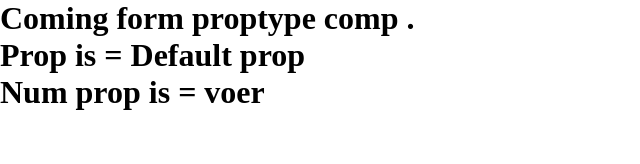
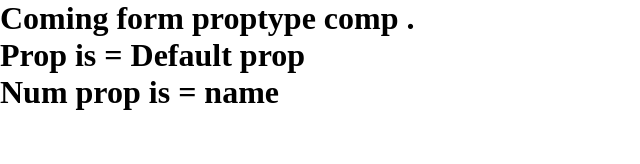
Before and after one commit to kiranFullStack/Japanican, a React (Create React App) app: page / in a window 1280 px wide. Shown: the top 164 px of the page, without its empty margins (0-640 px from the left). Built offline with nearby package versions, Linux system fonts and the light colour scheme.

Commit message:
Prop types for type checking

```diff
--- a/src/App.js
+++ b/src/App.js
@@ -1,15 +1,12 @@
 import React, { Fragment } from "react"
 import "./App.scss"
-import PropTypes from "prop-types"
 import PropyTypes from "./components/PropyTypes"
 
 function App() {
-  const name = "staaaaaaa"
-  const shouldYouShowName = false
   return (
     <Fragment>
       {/* <PropyTypes name="Kiran prop" number="27" /> */}
-      <PropyTypes number="voer" />
+      <PropyTypes />
     </Fragment>
   )
 }
--- a/src/components/PropyTypes.js
+++ b/src/components/PropyTypes.js
@@ -13,5 +13,10 @@ export default function PropyTypes(props) {
 
 PropyTypes.defaultProps = {
   name: "Default prop",
-  number: 22
+  number: "name"
 }
+
+PropyTypes.propTypes = {
+  name: PropTypes.string,
+  number: PropTypes.number
+}
```
